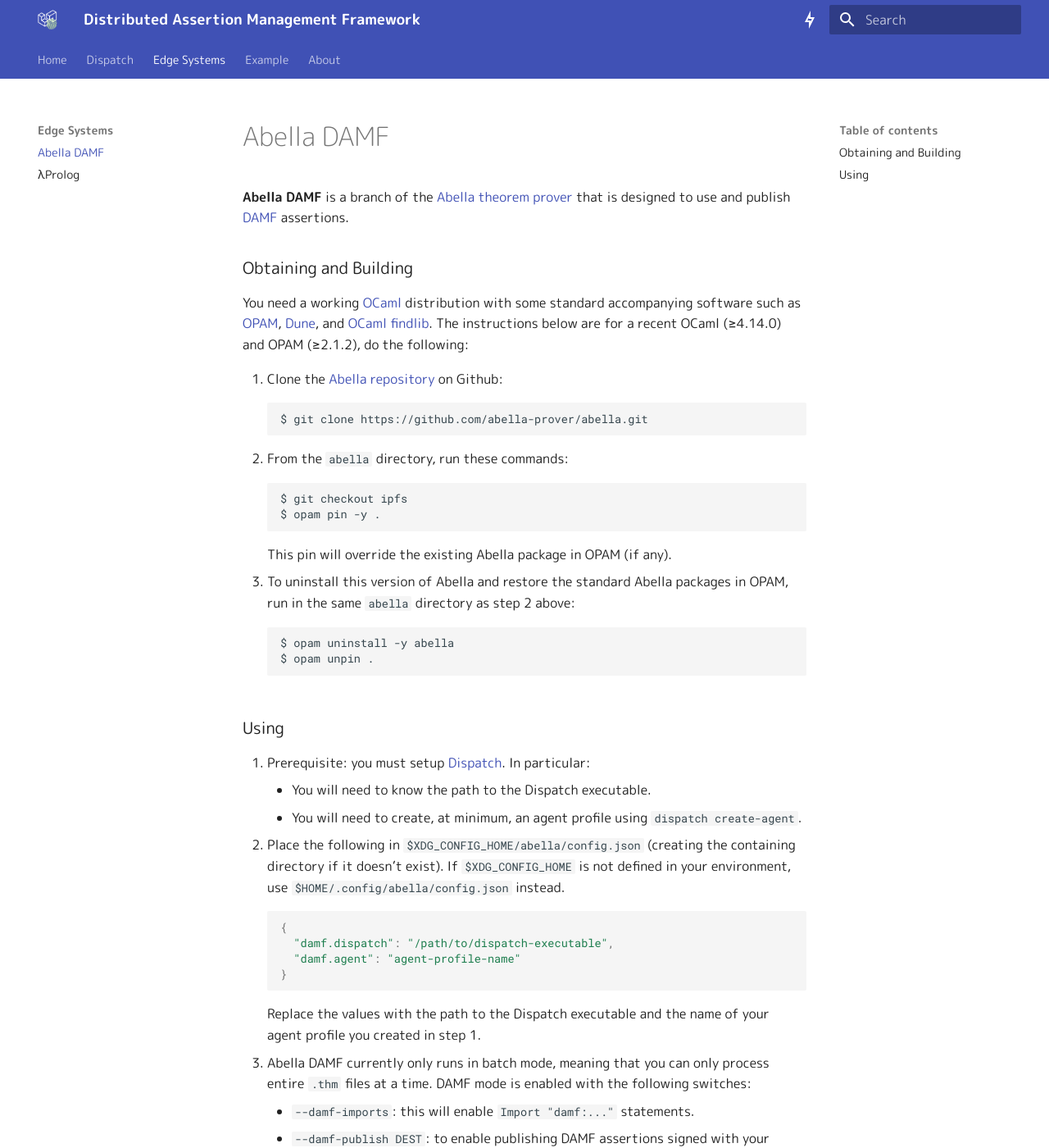
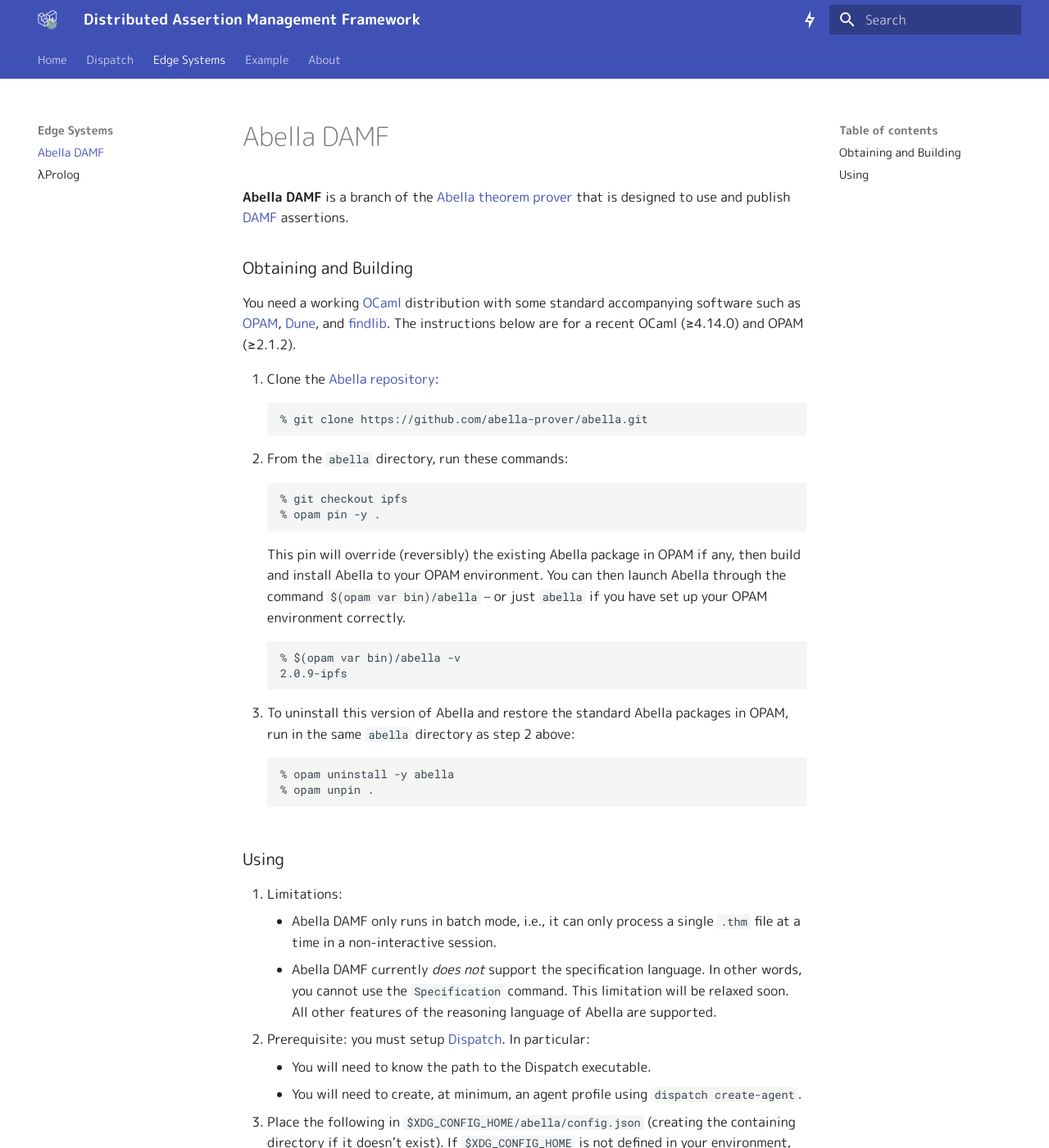
Before and after one commit to distributed-assertions/distributed-assertions.github.io, an MkDocs documentation site: the page built from docs/abella.md, in a window 1280 px wide and 1400 px high. Shown: the whole window at 82% size. Built offline with MkDocs 1.6.1 and Material for MkDocs 9.7.7, drawn with Linux system fonts in a browser that asks for light colours; some of the changed text lies outside the part shown.

Commit message:
fixing up Abella instructions and internal links

```diff
--- a/docs/abella.md
+++ b/docs/abella.md
@@ -6,35 +6,52 @@
 
 ### Obtaining and Building
 
-You need a working [OCaml](https://ocaml.org) distribution with some standard
-accompanying software such as [OPAM](https://opam.ocaml.org),
-[Dune](dune.readthedocs.io/), and [OCaml
-findlib](https://github.com/ocaml/ocamlfind). The instructions below are for a
-recent OCaml (&ge;4.14.0) and OPAM (&ge;2.1.2), do the following:
+You need a working [OCaml][ocaml] distribution with some standard accompanying
+software such as [OPAM][opam], [Dune][dune], and [findlib][ocamlfind]. The
+instructions below are for a recent OCaml (&ge;4.14.0) and OPAM (&ge;2.1.2).
 
-1. Clone the [Abella repository](https://github.com/abella-prover/abella) on Github:
+[ocaml]: https://ocaml.org/
+[dune]: https://dune.build/
+[ocamlfind]: https://github.com/ocaml/ocamlfind
+[opam]: https://opam.ocaml.org
+
+1. Clone the [Abella repository](https://github.com/abella-prover/abella):
    ~~~~bash
-   $ git clone https://github.com/abella-prover/abella.git
+   % git clone https://github.com/abella-prover/abella.git
    ~~~~
 2. From the `abella` directory, run these commands:
    ~~~~bash
-   $ git checkout ipfs
-   $ opam pin -y .
+   % git checkout ipfs
+   % opam pin -y .
    ~~~~
-   This pin will override the existing Abella package in OPAM (if any).
+   This pin will override (reversibly) the existing Abella package in OPAM if any,
+   then build and install Abella to your OPAM environment. You can then launch Abella
+   through the command `$(opam var bin)/abella` -- or just `abella` if you have set
+   up your OPAM environment correctly.
+   ~~~~
+   % $(opam var bin)/abella -v
+   2.0.9-ipfs
+   ~~~~
 3. To uninstall this version of Abella and restore the standard Abella packages
    in OPAM, run in the same `abella` directory as step 2 above:
    ~~~~bash
-   $ opam uninstall -y abella
-   $ opam unpin .
+   % opam uninstall -y abella
+   % opam unpin .
    ~~~~
 
 ### Using
 
-1. Prerequisite: you must setup [Dispatch](/software/dispatch/). In particular:
+1. Limitations:
+     * Abella DAMF only runs in batch mode, i.e., it can only process a single
+       `.thm` file at a time in a non-interactive session.
+     * Abella DAMF currently _does not_ support the specification language. In
+       other words, you cannot use the `Specification` command. This limitation
+       will be relaxed soon. All other features of the reasoning language of
+       Abella are supported.
+2. Prerequisite: you must setup [Dispatch](/dispatch/). In particular:
      * You will need to know the path to the Dispatch executable.
      * You will need to create, at minimum, an agent profile using `dispatch create-agent`.
-2. Place the following in `$XDG_CONFIG_HOME/abella/config.json` (creating the
+3. Place the following in `$XDG_CONFIG_HOME/abella/config.json` (creating the
    containing directory if it doesn't exist). If `$XDG_CONFIG_HOME` is not
    defined in your environment, use `$HOME/.config/abella/config.json` instead.
    ~~~~js
@@ -44,14 +61,15 @@
    }
    ~~~~
    Replace the values with the path to the Dispatch executable and the name of
-   your agent profile you created in step 1.
-3. Abella DAMF currently only runs in batch mode, meaning that you can only
-   process entire `.thm` files at a time. DAMF mode is enabled with the
-   following switches:
-     * `--damf-imports`: this will enable `Import "damf:..."` statements.
+   your agent profile you created in step 2.
+4. DAMF mode is enabled with the following switches:
+     * `--damf-imports`: this will enable the `Import "damf:..."` top-level
+       command.
      * `--damf-publish DEST`: to enable publishing DAMF assertions signed with
        your agent profile. `DEST` is one of the following:
          - `local` (for your local IPFS store, managed by whichever IPFS daemon you
            use, e.g., Kupo)
-         - `cloud` (for publishing through `web3.storage`; see the
-           [Dispatch](/software/dispatch/) documentation for details)
+         - `cloud` (for publishing through [web3.storage][w3s]; see the
+           [Dispatch](/dispatch/) documentation for details)
+
+[w3s]: https://web3.storage/
```
